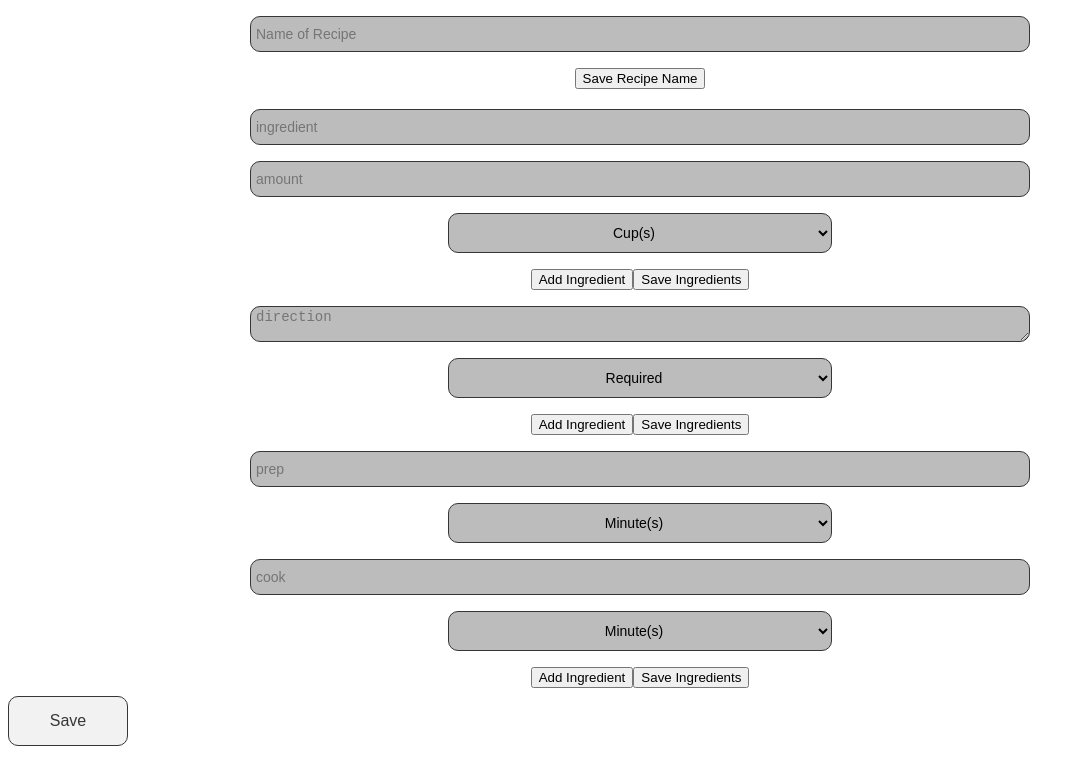
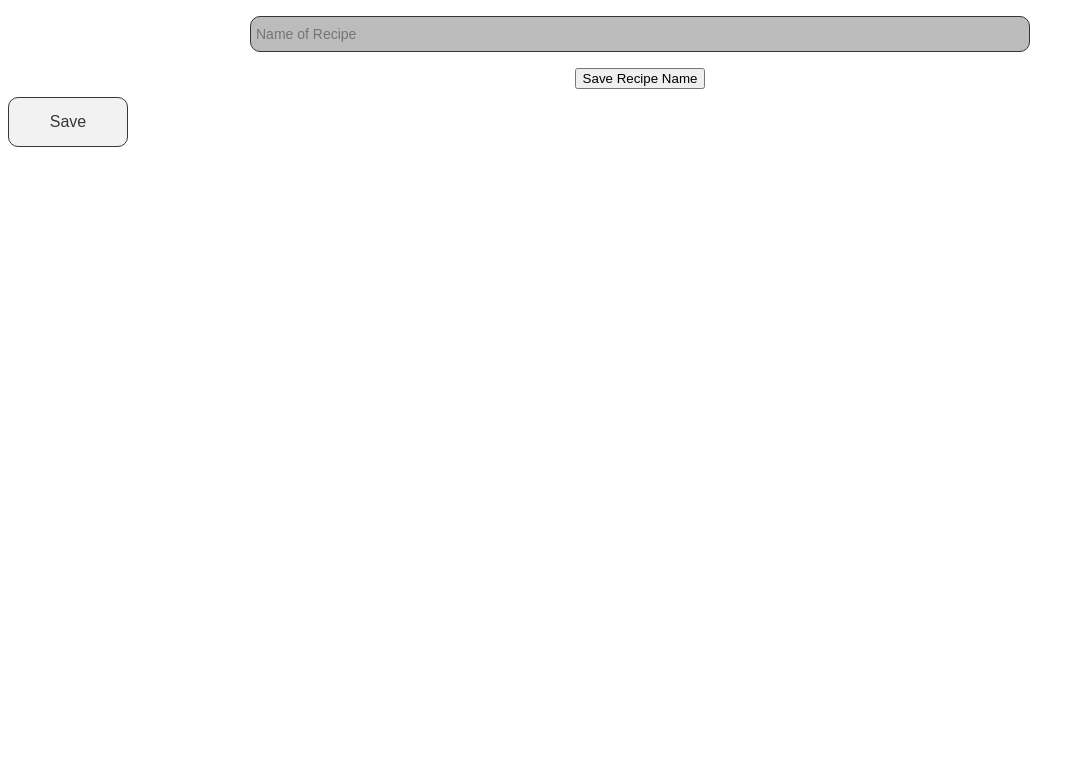
Before and after one commit to G-Sravanthi/recipe-book, a React app: page /build-recipe in a window 1280 px wide. Shown: the top 784 px of the page, without its empty margins (0-1085 px from the left). Built offline with nearby package versions, Linux system fonts and the light colour scheme.

Commit message:
not able to re-render correct input field

```diff
--- a/src/containers/BuildRecipe/BuildRecipe.js
+++ b/src/containers/BuildRecipe/BuildRecipe.js
@@ -9,10 +9,11 @@ class BuildRecipe extends Component {
   state = {
     recipe: {
       ready: [
-        {name: 'name', value: true},
-        {name: 'ingredient', value: false},
-        {name: 'directions', value: false},
-        {name: 'prepInfo', value: false},
+        {name: 'name', value: true, finished: false},
+        {name: 'ingredients', value: false, finished: false},
+        {name: 'directions', value: false, finished: false},
+        {name: 'prepInfo', value: false, finished: false},
+        {name: 'complete', value: false, finished: false}
       ],
       name: {
         tag: 'input',
@@ -230,29 +231,28 @@ class BuildRecipe extends Component {
     let savedRecipe = {
       ...this.state.recipe
     }
-    let readyArray = {
-      ...this.state.recipe.ready
-    }
-    for(let i=0; i < readyArray.length; i++) {
-      if(readyArray[i].name === field) {
-        readyArray[i].value = true
+    for(let i=0; i < savedRecipe.ready.length; i++) {
+      if(savedRecipe.ready[i].name === field) {
+        savedRecipe.ready[i].value = false
+        savedRecipe.ready[i].finished = true
+        savedRecipe.ready[i + 1].value = true
       }
     }
-    savedRecipe.ready = readyArray
     this.setState({recipe: savedRecipe})
+    console.log(this.state.recipe);
   }
 
-  addInfoHandler = (event, fields, id) => {
-    fields.map((field) => {
-      let savedRecipe = {
-        ...this.state.recipe
-      }
-      field.touched = true
-      field.finished = true
+  addInfoHandler = (event, information, fields, id) => {
+    let savedRecipe = {
+      ...this.state.recipe[id]
+    }
+    let component = {
+      ...this.state.component
+    }
+    fields.map((field, index) => {
       field.list.push(field.value)
-      savedRecipe[id] = field
+      savedRecipe.fields[index] = field
       this.setState({recipe: savedRecipe})
-      console.log(this.state);
     })
   }
 
@@ -284,7 +284,7 @@ class BuildRecipe extends Component {
     let form = (
       <form onSubmit={this.recipeHandler}>
         {recipeInfo.map((item, index) => {
-          if (item.id === 'name') {
+          if (item.id === 'name' && this.state.recipe.ready[0].value && !this.state.recipe.ready[0].finished) {
             return (<Aux key={item.id}>
               <Input
                 key={item.id}
@@ -292,7 +292,6 @@ class BuildRecipe extends Component {
                 config={item.information.config}
                 value={item.information.value}
                 changed={(event) => this.nameChangeHandler(event, item.id)}
-                done={(event)=>this.continueFormHandler(event, item.id)}
                 >
                   {item.information.config.placeholder}
               </Input>
@@ -308,10 +307,8 @@ class BuildRecipe extends Component {
               </div>
             </Aux>)
           }
-          if (item.id === 'ingredients') {
-            console.log(this.state.recipe.ingredients.fields[2].finished);
+          if (item.id === 'ingredients' && this.state.recipe.ready[1].value && !this.state.recipe.ready[1].finished) {
             return (<Aux key={item.id}>
-              <h2>{this.state.recipe.name.value}</h2>
               <Input
                 key={item.id}
                 tag={item.information.tag}
@@ -327,18 +324,19 @@ class BuildRecipe extends Component {
               }}>
                 <button
                   type='button'
-                  onClick={(event) => this.addInfoHandler(event, item.information.fields, item.id)}>
+                  onClick={(event) => this.addInfoHandler(event, item.information, item.information.fields, item.id)}>
                   Add Ingredient
                 </button>
                 <button
-                  type='button'
-                  >
+                  onClick={(event)=>this.continueFormHandler(event,item.id)}
+                  type='button'>
                   Save Ingredients
                 </button>
               </div>
             </Aux>)
           }
-          if (item.id === 'directions') {
+          if (item.id === 'directions' && this.state.recipe.ready[2].value && !this.state.recipe.ready[2].finished) {
+            console.log('directions', this.state.recipe.ready[2].value);
             return (<Aux key={item.id}>
               <Input
                 key={item.id}
@@ -359,14 +357,15 @@ class BuildRecipe extends Component {
                   Add Ingredient
                 </button>
                 <button
-                  type='button'
-                  >
-                  Save Ingredients
+                  onClick={(event)=>this.continueFormHandler(event,item.id)}
+                  type='button'>
+                  Save Directions
                 </button>
               </div>
             </Aux>)
           }
-          if (item.id === 'prepInfo') {
+          if (item.id === 'prepInfo' && this.state.recipe.ready[3].value && !this.state.recipe.ready[3].finished) {
+            console.log('prepInfo', this.state.recipe.ready[3].value);
             return (<Aux key={item.id}>
               <Input
                 key={item.id}
@@ -381,16 +380,11 @@ class BuildRecipe extends Component {
                 textAlign: 'center',
                 width: '100%'
               }}>
-                <button
-                  type='button'
-                  onClick={(event) => this.addInfoHandler(event, item.information.fields, item.id)}>
-                  Add Ingredient
-                </button>
-                <button
-                  type='button'
-                  >
-                  Save Ingredients
-                </button>
+              <button
+                onClick={(event)=>this.continueFormHandler(event,item.id)}
+                type='button'>
+                Save Times
+              </button>
               </div>
             </Aux>)
           }
```
